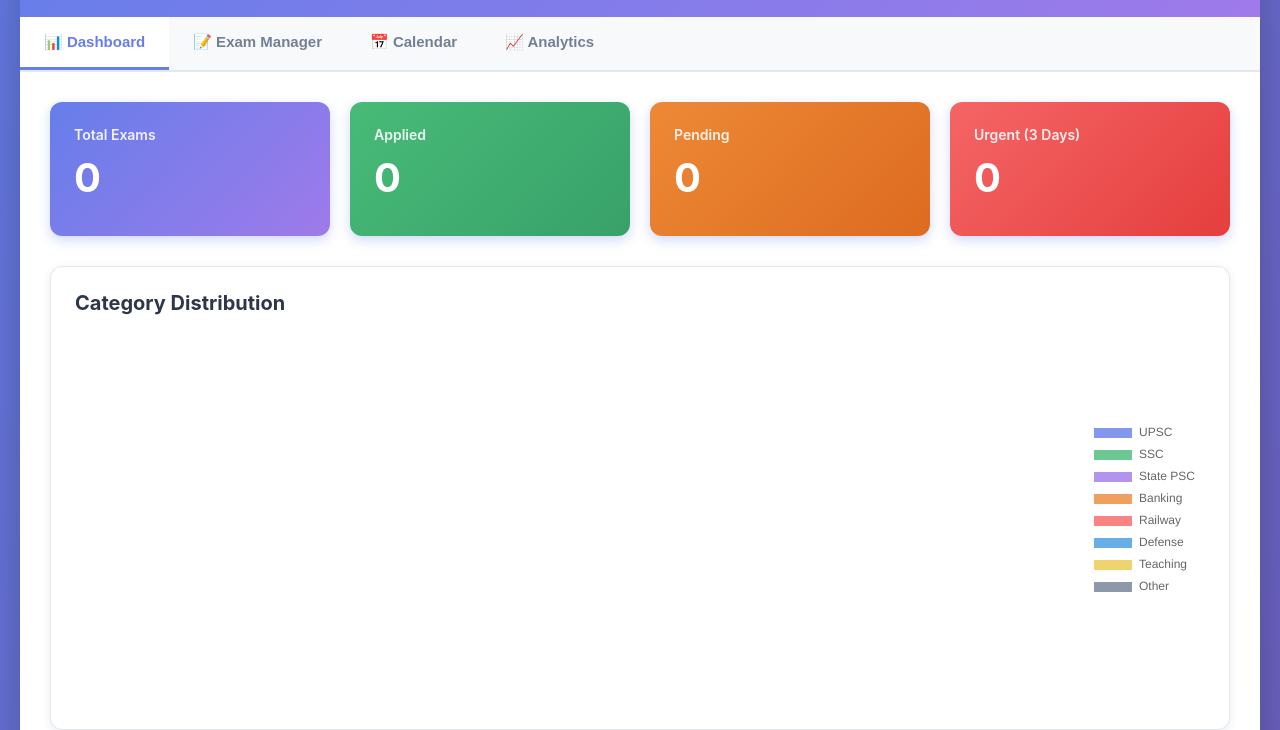
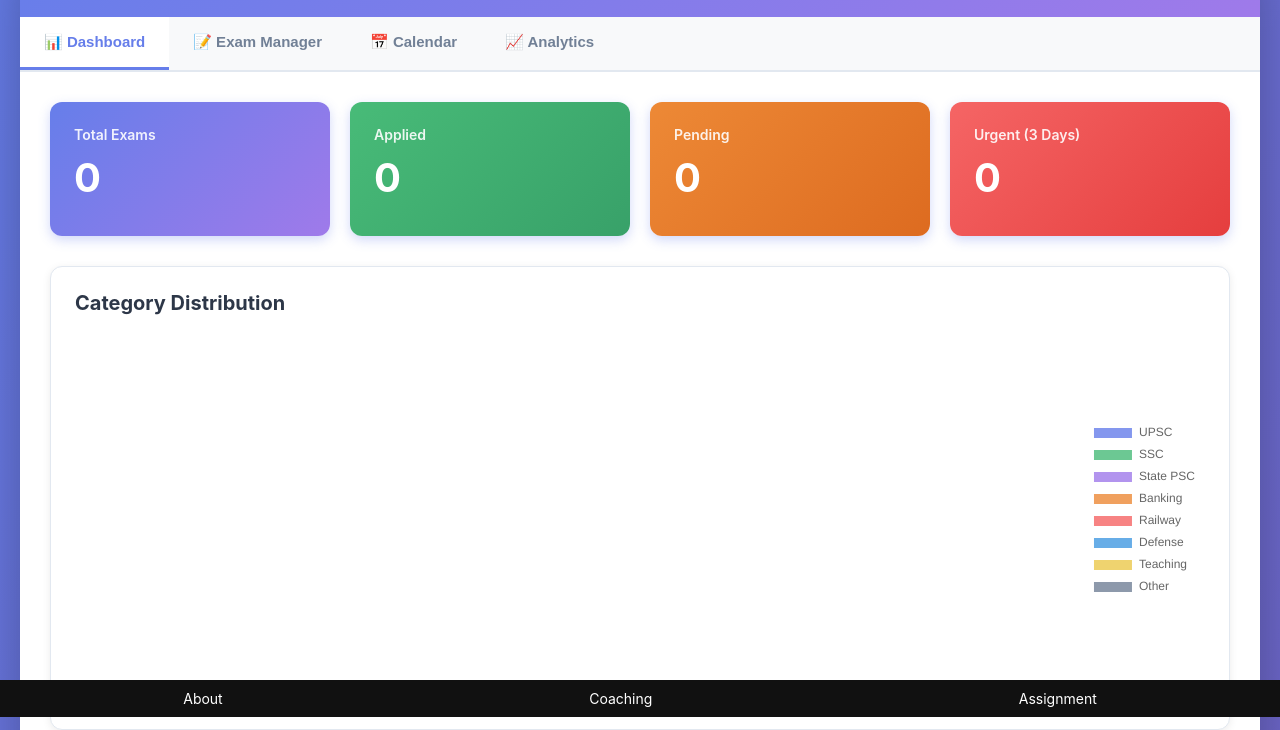
Before and after one commit to RajuSaroj/ucerclub1, a plain HTML site: page index.html in a window 1280 px wide. Shown: the part 83-813 px from the top of the page. Drawn offline with nearby package versions, Linux system fonts and the light colour scheme; no server answers.

```diff
--- a/index.html
+++ b/index.html
@@ -679,6 +679,41 @@
         font-size: 36px;
       }
     }
+
+
+
+
+.bottom-menu {
+  position: fixed;
+  bottom: 0;
+  left: 0;
+  width: 100%;
+  background: #111;
+  display: flex;
+  justify-content: space-around;
+  padding: 10px 0;
+  z-index: 9999;
+}
+
+.bottom-menu a {
+  color: white;
+  text-decoration: none;
+  font-size: 14px;
+}
+
+.bottom-menu a:hover {
+  color: #00c3ff;
+}
+
+/* Section spacing so menu overlap na kare */
+.section-box {
+  padding: 40px 20px;
+  margin-bottom: 60px;
+}
+
+
+
+
   </style>
 </head>
 <body>
@@ -2943,5 +2978,32 @@
 
     window.onload = function() { initFirebase(); init(); };
   </script>
+
+  <!-- Bottom Menu Start -->
+<div class="bottom-menu">
+  <a href="#about">About</a>
+  <a href="#coaching">Coaching</a>
+  <a href="#assignment">Assignment</a>
+</div>
+<!-- Bottom Menu End -->
+
+
+  <div id="about" class="section-box">
+  <h2>About</h2>
+  <p>Yahan apna about content add karo</p>
+</div>
+
+<div id="coaching" class="section-box">
+  <h2>Coaching</h2>
+  <p>Coaching details, batches, fees etc.</p>
+</div>
+
+<div id="assignment" class="section-box">
+  <h2>Assignment</h2>
+  <p>Assignment links yahan add honge</p>
+</div>
+
+
 </body>
+
 </html>
```
